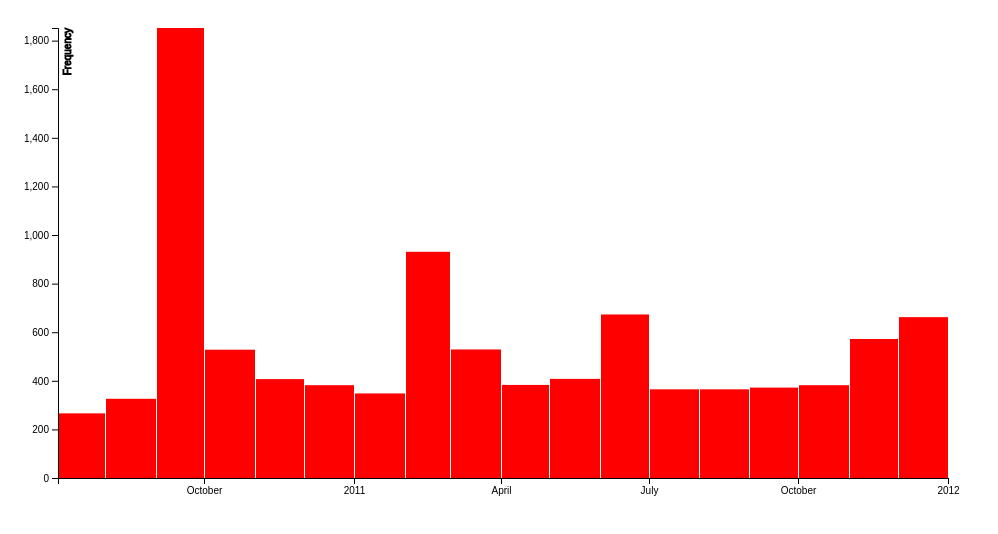
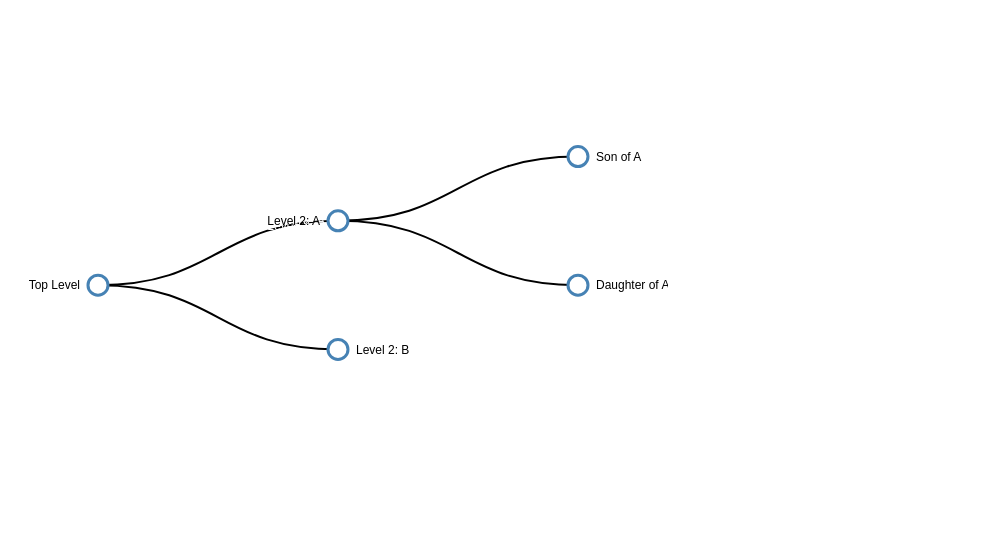
Before and after one commit to dwilbank68/d3Templates, a plain HTML site: page index.html in a window 1280 px wide. Shown: the whole page, without its empty margins (0-998 px from the left). Drawn offline with Linux system fonts and the light colour scheme.

Commit message:
add treeChart

```diff
--- a/barchart.js
+++ b/barchart_or_histogram.js
@@ -68,7 +68,7 @@ function barCallback (error, data) {
             .domain(xScale.domain())
             .thresholds(xScale.ticks(d3.timeMonth));    // 3.5
 
-    let bins = histogram(data);
+    let bins = histogram(data);                         // 3.7
 
     let yScale =
         d3.scaleLinear()
@@ -127,3 +127,4 @@ function barCallback (error, data) {
 // 2 -  rangeRound outputs whole numbers, to avoid pixel blur
 // 3 -  note the coordinate space is inverted on y axis
 // 3.5 -    timeWeek, timeDay, timeYear
+// 3.7 -    bins will now have x0, x1, and length properties
--- a/index.html
+++ b/index.html
@@ -7,9 +7,10 @@
     <!--<script type="text/javascript" src="scatterplot.js"></script>-->
 </head>
 <body>
-    <script type="text/javascript" src="barchart.js"></script>
+    <!--<script type="text/javascript" src="barchart_or_histogram.js"></script>-->
     <!--<script type="text/javascript" src="barchartNeg.js"></script>-->
     <!--<script type="text/javascript" src="line_or_area_chart.js"></script>-->
     <!--<script type="text/javascript" src="scatterplot.js  "></script>-->
+    <script type="text/javascript" src="tree.js  "></script>
 </body>
 </html>
--- a/scatterplot.js
+++ b/scatterplot.js
@@ -6,8 +6,6 @@ let margin = {top: 20, right: 20, bottom: 30, left: 50},
     height = 500 - margin.top - margin.bottom;
 
 let dateParser = d3.timeParse("%d-%b-%y");  // 1
-
-
 
 let svg =
     d3.select("body")
--- /dev/null
+++ b/tree.js
@@ -0,0 +1,165 @@
+// flat from csv - https://bl.ocks.org/d3noob/1dbf3d4abe0ab53f8c4c6bd24192bb6b
+
+// let margin = {top: 40, right: 30, bottom: 50, left: 30}, // for vertical tree
+let margin = {top: 20, right: 90, bottom: 30, left: 90}, // for horizontal tree
+    width = 660 - margin.left - margin.right,
+    height = 500 - margin.top - margin.bottom;
+
+let svg = d3.select("body")
+    .append("svg")
+    .attr('width', width + margin.left + margin.right)
+    .attr('height', height + margin.top + margin.bottom);
+
+let g = d3.select("svg")
+    .append("g")
+    .attr("transform", `translate(${margin.left}, ${margin.top})`);
+
+let treemap =
+    d3.tree()
+    // .size([width, height]);     // for vertical tree
+        .size([height, width]);     // for horizontal tree
+
+// d3.json("treeData.json", treeCallback)
+d3.csv("treeData_flat.csv", treeCallback)
+
+// function treeCallback(error, treeData) {
+function treeCallback(error, flatData) {
+    if (error) throw error;
+
+    //////////// if using flat csv data /////////////////////
+    flatData.forEach(d => {
+        if (d.parent == "null") d.parent = null;
+    });
+
+    var treeData = d3.stratify()
+        .id(d => d.name)
+        .parentId(d => d.parent)
+        (flatData);
+
+    treeData.each(function(d) {
+        d.name = d.id;
+    });
+    //////////////////////////////////////////////////////////
+
+    let nodes = d3.hierarchy(treeData);
+    // defaults to d3.hierarchy(treeData, d => d.children);
+    // now every node contains the following:
+    //   .data - the data associated with the node (node.data.name)
+    //   .depth - a representation of the depth or number of hops from the initial ‘root’ node.
+    //   .height - the greatest distance from any descendant leaf nodes
+    //   .parent - the parent node, or null if it’s the root node
+    //   .children - child nodes or undefined for any leaf nodes
+
+    nodes = treemap(nodes);
+
+    let link =
+        g.selectAll(".link")
+            .data( nodes.descendants().slice(1) )           // 1
+            .enter()
+            .append("path")
+            .style('fill', 'none')
+            .style('stroke', 'black')
+            // .style("stroke", d => d.data.level)
+            .style('stroke-width', '2px')
+            .attr("d", d => (
+                // curved link lines - vertical tree
+                // `M${d.x}, ${d.y}
+                //  C${d.x}, ${(d.y + d.parent.y) / 2}
+                //   ${d.parent.x}, ${(d.y + d.parent.y) / 2}
+                //   ${d.parent.x}, ${d.parent.y}`
+
+                // straight link lines - vertical tree
+                // `M${d.x}, ${d.y}
+                // L${d.parent.x}, ${d.parent.y}`
+
+                // curved link lines - horizontal tree
+                `M${d.y}, ${d.x}
+                 C${(d.y + d.parent.y) / 2}, ${d.x}
+                  ${(d.y + d.parent.y) / 2}, ${d.parent.x}
+                  ${d.parent.y}, ${d.parent.x}`
+
+                // straight link lines - horizontal tree
+                // `M${d.y}, ${d.x}
+                // L${d.parent.y}, ${d.parent.x}`
+            ));
+
+    var node =
+        g.selectAll(".node")
+            .data(nodes.descendants())
+            .enter()
+            .append("g")
+            .attr("class", d => "node" + (d.children ? " node--internal" : " node--leaf") )
+            // .attr("transform", d => `translate(${d.x}, ${d.y})`)    // vertical tree
+            .attr("transform", d => `translate(${d.y}, ${d.x})`)    // horizontal tree
+
+// DRAW NODES - circles
+node.append("circle")
+    .attr("r", 10)
+    // .attr("r", d => d.data.value)
+    .style('fill', 'white')
+    // .style("fill", d => d.data.level)
+    .style('stroke', 'steelblue')
+    // .style("stroke", d => d.data.type)
+    .style('stroke-width', '3px')
+
+// DRAW NODES - to use symbols instead of circles
+// node.append("path")
+//     .style("stroke", d => d.data.type)
+//     .style("fill", d => d.data.level)
+//     .attr("d", d3.symbol()
+//         .size(d => d.data.value * 30)
+//         .type(d => {
+//             if (d.data.value >= 9) return d3.symbolCross;
+//             if (d.data.value <= 9) return d3.symbolDiamond;
+//         })
+//     );
+
+// DRAW NODES - use images instead of circles
+//     node.append("image")
+//         .attr("xlink:href", d => d.data.icon)
+//         .attr("x", "-12px")
+//         .attr("y", "-12px")
+//         .attr("width", "24px")
+//         .attr("height", "24px");
+
+    node.append("text")
+        .attr("dy", ".35em")
+        // .attr("y", d => d.children ? -20 : 20 )     // for vertical tree - see note 4
+        .attr("x", d => d.children ? -18 : 18 )     // for horizontal tree - see note 4
+        // .attr("x", d => d.children ? (d.data.value + 8) * -1 : d.data.value + 8 )   // 4.5
+        // .style("text-anchor", "middle")     // for vertical tree
+        .style("text-anchor", d => d.children? "end" : "start")     // for horizontal tree
+        .style("font", "12px sans-serif")
+        .style("text-shadow", "0 5px 0 #fff, 0 -5px 0 #fff, 5px 0 0 #fff, -5px 0 0 #fff")   // 5
+        .text(function(d) { return d.data.name; });
+
+}
+
+
+
+
+// 1 -  to omit the root, otherwise code would try to draw line from root to its parent, and fail
+// 2 -  rangeRound outputs whole numbers, to avoid pixel blur
+// 2.5 - chooses the highest value if you are charting two lines
+// 3 -  note the coordinate space is inverted on y axis
+// 4 -  if the node has no children, move label accordingly
+// 4.5 - if radius of circle depends on 'value', moves text according to 'value' as well
+// 5 -  so that text stands out above link lines
+// 6 -  https://github.com/d3/d3-shape/blob/master/README.md#curve
+//      visual examples at https://leanpub.com/d3-t-and-t-v4/read
+//      curveLinear – Normal line (jagged).
+//      curveLinearClosed - A normal line (jagged) families of curves available with the start and the end closed in a loop.
+//      curveStep - a stepping graph alternating between vert and horiz segments. The y values change at the mid point of the adjacent x values
+//      curveStepBefore - y values change before the x value.
+//      curveStepAfter - y values change after the x value.
+//      curveBasis - a B-spline, with control point duplication on the ends (that’s the one above).
+//      curveBasisOpen - an open B-spline; may not intersect the start or end.
+//      curveBasisClosed - a closed B-spline, with start and end closed in a loop.
+//      curveBundle - equivalent to basis, except a separate tension parameter is used to straighten the spline. This could be really cool with varying tension.
+//      curveCardinal - a Cardinal spline, with control point duplication on the ends. It looks slightly more ‘jagged’ than basis.
+//      curveCardinalOpen - an open Cardinal spline; may not intersect the start or end, but will intersect other control points. So kind of shorter than ‘cardinal’.
+//      curveCardinalClosed - a closed Cardinal spline, looped back on itself.
+//      curveMonotoneX - cubic interpolation that makes the graph only slightly smoother.
+//      curveCatmullRom - a cubic Catmull–Rom spline
+//      curveCatmullRomClosed - a closed cubic Catmull–Rom spline
+//      curveCatmullRomOpen - an open cubic Catmull–Rom spline
--- /dev/null
+++ b/treeData_flat.csv
@@ -0,0 +1,6 @@
+name,parent
+Top Level,null
+Level 2: A,Top Level
+Level 2: B,Top Level
+Son of A,Level 2: A
+Daughter of A,Level 2: A
```
Also changed, not shown: line_or_area_chart.js (+0 -11 lines), treeData.json (added, +35 -0 lines), cart.png (added), earth.jpg (added), earth.png (added), lettern.png (added), random.png (added), thumbnail.png (added), vlc.png (added), 1 other file.
